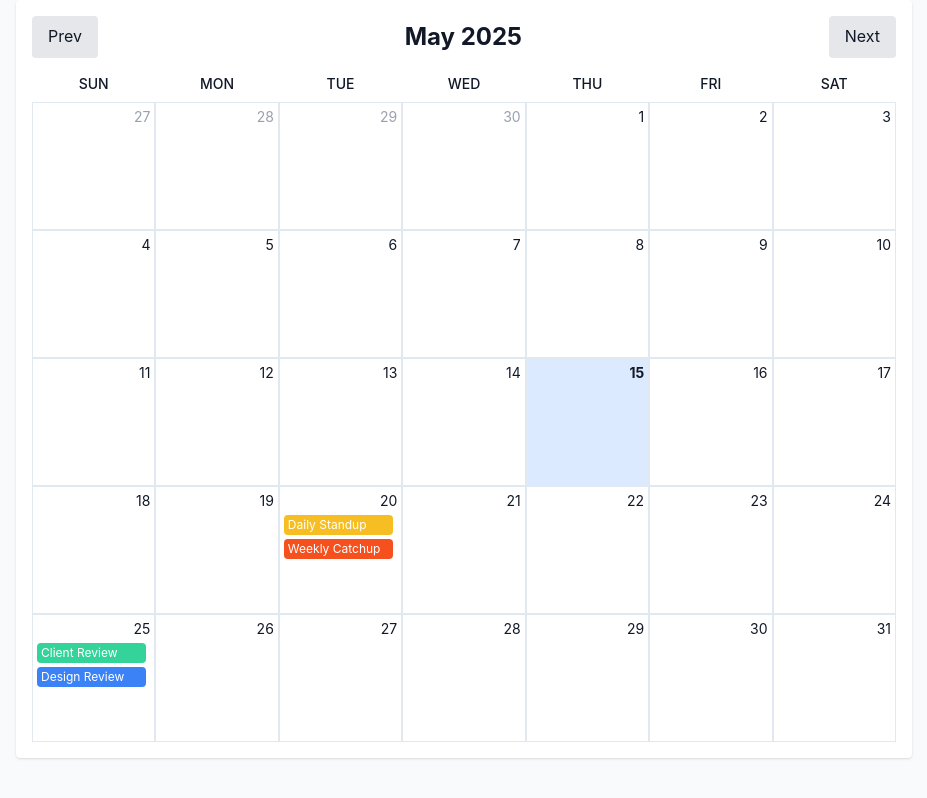
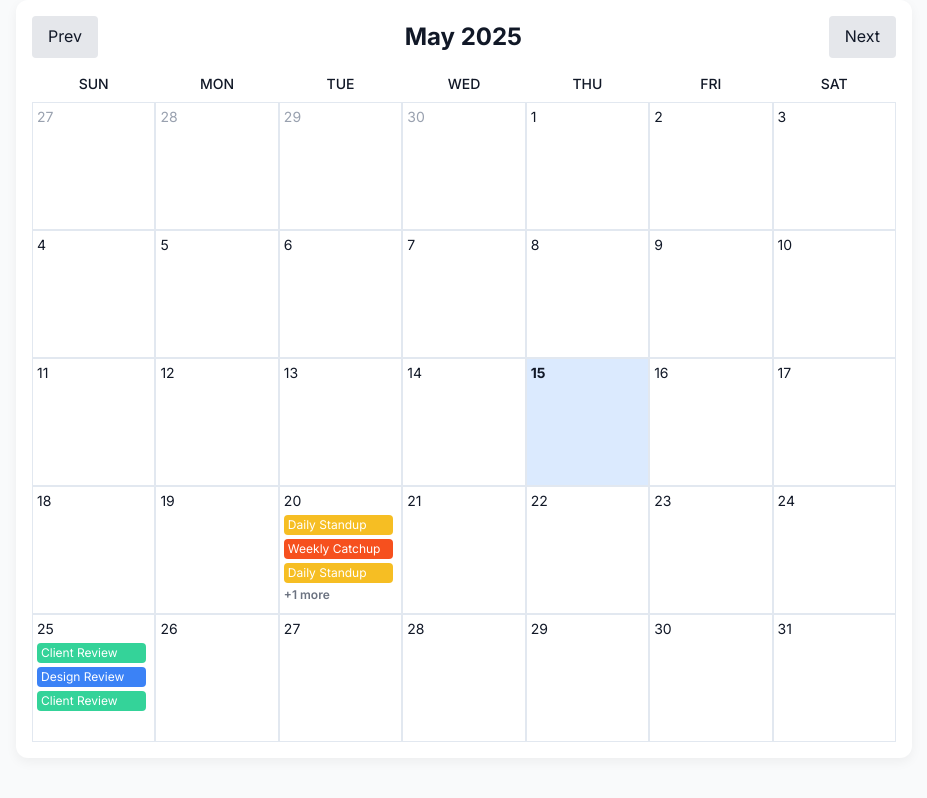
Before and after one commit to praneeth-katuri/calendar-app, a React (Vite) app: page / in a window 1280 px wide. Shown: the whole page, without its empty margins (176-1103 px from the left). Built offline with nearby package versions, Linux system fonts and the light colour scheme.

Commit message:
feat(UI): added Dialog to show events

```diff
--- a/index.html
+++ b/index.html
@@ -5,6 +5,8 @@
     <meta charset="UTF-8" />
     <link rel="icon" type="image/svg+xml" href="/vite.svg" />
     <meta name="viewport" content="width=device-width, initial-scale=1.0" />
+    <link href="https://fonts.googleapis.com/css2?family=Inter:wght@400;500;600;700&display=swap" rel="stylesheet" />
+
     <title>Calender</title>
 </head>
 
--- a/package.json
+++ b/package.json
@@ -10,6 +10,7 @@
     "preview": "vite preview"
   },
   "dependencies": {
+    "@radix-ui/react-dialog": "^1.1.13",
     "@tailwindcss/vite": "^4.1.6",
     "class-variance-authority": "^0.7.1",
     "clsx": "^2.1.1",
--- a/src/components/CalendarCell.jsx
+++ b/src/components/CalendarCell.jsx
@@ -1,6 +1,7 @@
 import dayjs from "dayjs";
 import eventsData from "../data/events.json";
 import EventBadge from "./EventBadge";
+import DayEventDialog from "./DayEventDialog";
 
 const CalendarCell = ({ date, today, currentMonth }) => {
   const isToday = date.isSame(today, "day");
@@ -10,21 +11,35 @@ const CalendarCell = ({ date, today, currentMonth }) => {
     dayjs(event.date).isSame(date, "day")
   );
 
+  const maxEventsToShow = 3;
+  const displayedEvents = events.slice(0, maxEventsToShow);
+  const hiddenEventsCount = events.length - displayedEvents.length;
+
   return (
+    <DayEventDialog date={date} events={events}>
       <div
         className={`
-        border h-32 p-1 text-left relative overflow-hidden
+          border h-32 p-1 text-left relative overflow-hidden cursor-pointer
           ${isToday ? "bg-blue-100 font-bold" : ""}
           ${!isCurrentMonth ? "text-gray-400" : ""}
         `}
       >
-      <div className="text-right text-sm">{date.date()}</div>
+        <div className="flex justify-between text-sm">
+          <span>{date.date()}</span>
+        </div>
+
         <div className="space-y-1 mt-1 overflow-y-auto h-[80%] pr-1">
-        {events.map((event, i) => (
+          {displayedEvents.map((event, i) => (
             <EventBadge key={i} event={event} />
           ))}
+          {hiddenEventsCount > 0 && (
+            <div className="more-badge text-xs text-gray-600 font-semibold">
+              +{hiddenEventsCount} more
+            </div>
+          )}
         </div>
       </div>
+    </DayEventDialog>
   );
 };
 
--- a/src/components/CalendarGrid.jsx
+++ b/src/components/CalendarGrid.jsx
@@ -7,7 +7,7 @@ const CalendarGrid = () => {
     useCalendar();
 
   return (
-    <div className="p-4 max-w-4xl mx-auto bg-white rounded shadow">
+    <div className="calendar-container p-4 max-w-4xl mx-auto bg-white rounded shadow">
       <CalendarHeader
         currentMonth={currentMonth}
         onPrev={handlePrevMonth}
--- /dev/null
+++ b/src/components/DayEventDialog.jsx
@@ -0,0 +1,39 @@
+import {
+  Dialog,
+  DialogContent,
+  DialogHeader,
+  DialogTitle,
+  DialogTrigger,
+} from "@/components/ui/dialog";
+import EventBadge from "./EventBadge";
+
+const DayEventDialog = ({ date, events, children }) => (
+  <Dialog>
+    <DialogTrigger asChild>{children}</DialogTrigger>
+    <DialogContent>
+      <DialogHeader>
+        <DialogTitle>Events on {date.format("DD MMM YYYY")}</DialogTitle>
+      </DialogHeader>
+      <div className="space-y-2 max-h-80 overflow-y-auto">
+        {events.length === 0 ? (
+          <div className="text-gray-500">No events</div>
+        ) : (
+          events.map((event, i) => (
+            <div
+              key={i}
+              className="border p-2 rounded"
+              style={{ backgroundColor: event.color }}
+            >
+              <div className="font-semibold">{event.title}</div>
+              <div className="text-xs">
+                {event.startTime} - {event.endTime}
+              </div>
+            </div>
+          ))
+        )}
+      </div>
+    </DialogContent>
+  </Dialog>
+);
+
+export default DayEventDialog;
--- /dev/null
+++ b/src/components/ui/dialog.jsx
@@ -0,0 +1,131 @@
+import * as React from "react"
+import * as DialogPrimitive from "@radix-ui/react-dialog"
+import { XIcon } from "lucide-react"
+
+import { cn } from "@/lib/utils"
+
+function Dialog({
+  ...props
+}) {
+  return <DialogPrimitive.Root data-slot="dialog" {...props} />;
+}
+
+function DialogTrigger({
+  ...props
+}) {
+  return <DialogPrimitive.Trigger data-slot="dialog-trigger" {...props} />;
+}
+
+function DialogPortal({
+  ...props
+}) {
+  return <DialogPrimitive.Portal data-slot="dialog-portal" {...props} />;
+}
+
+function DialogClose({
+  ...props
+}) {
+  return <DialogPrimitive.Close data-slot="dialog-close" {...props} />;
+}
+
+function DialogOverlay({
+  className,
+  ...props
+}) {
+  return (
+    <DialogPrimitive.Overlay
+      data-slot="dialog-overlay"
+      className={cn(
+        "data-[state=open]:animate-in data-[state=closed]:animate-out data-[state=closed]:fade-out-0 data-[state=open]:fade-in-0 fixed inset-0 z-50 bg-black/50",
+        className
+      )}
+      {...props} />
+  );
+}
+
+function DialogContent({
+  className,
+  children,
+  ...props
+}) {
+  return (
+    <DialogPortal data-slot="dialog-portal">
+      <DialogOverlay />
+      <DialogPrimitive.Content
+        data-slot="dialog-content"
+        className={cn(
+          "bg-background data-[state=open]:animate-in data-[state=closed]:animate-out data-[state=closed]:fade-out-0 data-[state=open]:fade-in-0 data-[state=closed]:zoom-out-95 data-[state=open]:zoom-in-95 fixed top-[50%] left-[50%] z-50 grid w-full max-w-[calc(100%-2rem)] translate-x-[-50%] translate-y-[-50%] gap-4 rounded-lg border p-6 shadow-lg duration-200 sm:max-w-lg",
+          className
+        )}
+        {...props}>
+        {children}
+        <DialogPrimitive.Close
+          className="ring-offset-background focus:ring-ring data-[state=open]:bg-accent data-[state=open]:text-muted-foreground absolute top-4 right-4 rounded-xs opacity-70 transition-opacity hover:opacity-100 focus:ring-2 focus:ring-offset-2 focus:outline-hidden disabled:pointer-events-none [&_svg]:pointer-events-none [&_svg]:shrink-0 [&_svg:not([class*='size-'])]:size-4">
+          <XIcon />
+          <span className="sr-only">Close</span>
+        </DialogPrimitive.Close>
+      </DialogPrimitive.Content>
+    </DialogPortal>
+  );
+}
+
+function DialogHeader({
+  className,
+  ...props
+}) {
+  return (
+    <div
+      data-slot="dialog-header"
+      className={cn("flex flex-col gap-2 text-center sm:text-left", className)}
+      {...props} />
+  );
+}
+
+function DialogFooter({
+  className,
+  ...props
+}) {
+  return (
+    <div
+      data-slot="dialog-footer"
+      className={cn("flex flex-col-reverse gap-2 sm:flex-row sm:justify-end", className)}
+      {...props} />
+  );
+}
+
+function DialogTitle({
+  className,
+  ...props
+}) {
+  return (
+    <DialogPrimitive.Title
+      data-slot="dialog-title"
+      className={cn("text-lg leading-none font-semibold", className)}
+      {...props} />
+  );
+}
+
+function DialogDescription({
+  className,
+  ...props
+}) {
+  return (
+    <DialogPrimitive.Description
+      data-slot="dialog-description"
+      className={cn("text-muted-foreground text-sm", className)}
+      {...props} />
+  );
+}
+
+export {
+  Dialog,
+  DialogClose,
+  DialogContent,
+  DialogDescription,
+  DialogFooter,
+  DialogHeader,
+  DialogOverlay,
+  DialogPortal,
+  DialogTitle,
+  DialogTrigger,
+}
--- a/src/data/events.json
+++ b/src/data/events.json
@@ -26,5 +26,26 @@
         "endTime": "15:00",
         "color": "#3b82f6",
         "title": "Design Review"
+    },
+    {
+        "date": "2025-05-20",
+        "startTime": "00:00",
+        "endTime": "01:30",
+        "color": "#f6be23",
+        "title": "Daily Standup"
+    },
+    {
+        "date": "2025-05-20",
+        "startTime": "04:30",
+        "endTime": "07:30",
+        "color": "#f6501e",
+        "title": "Weekly Catchup"
+    },
+    {
+        "date": "2025-05-25",
+        "startTime": "10:00",
+        "endTime": "12:00",
+        "color": "#34d399",
+        "title": "Client Review"
     }
 ]
```
Also changed, not shown: 1 other file (tests, documents, lock files or other folders). Lines whose indentation alone changed are shown as unchanged.
